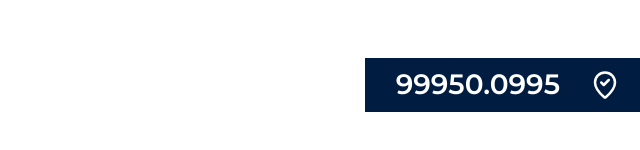
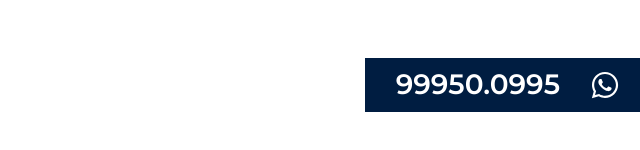
Before and after one commit to CristianAHDS/radio-assets, a React (Vite) app: page /whats in a window 1280 px wide. Shown: the part 342-492 px from the top of the page, without its empty margins (640-1280 px from the left). Built offline with nearby package versions, Linux system fonts and the light colour scheme.

Commit message:
fix whats

```diff
--- a/src/components/whats/index.jsx
+++ b/src/components/whats/index.jsx
@@ -9,7 +9,7 @@ import {
   TextMirrorBottom,
   Logo,
 } from './whats.styled.jsx';
-import { LuMapPinCheckInside } from "react-icons/lu";
+import { FaWhatsapp } from "react-icons/fa";
 
 const Whats = () => {
   const [topText, setTopText] = useState('');
@@ -56,7 +56,7 @@ const Whats = () => {
           spellCheck="false"
           value={'99950.0995'}
         />
-        <LuMapPinCheckInside style={{color: '#fff', fontSize: 30}} />
+        <FaWhatsapp style={{color: '#fff', fontSize: 30}} />
       </GcTop>
 
       {/*
```
